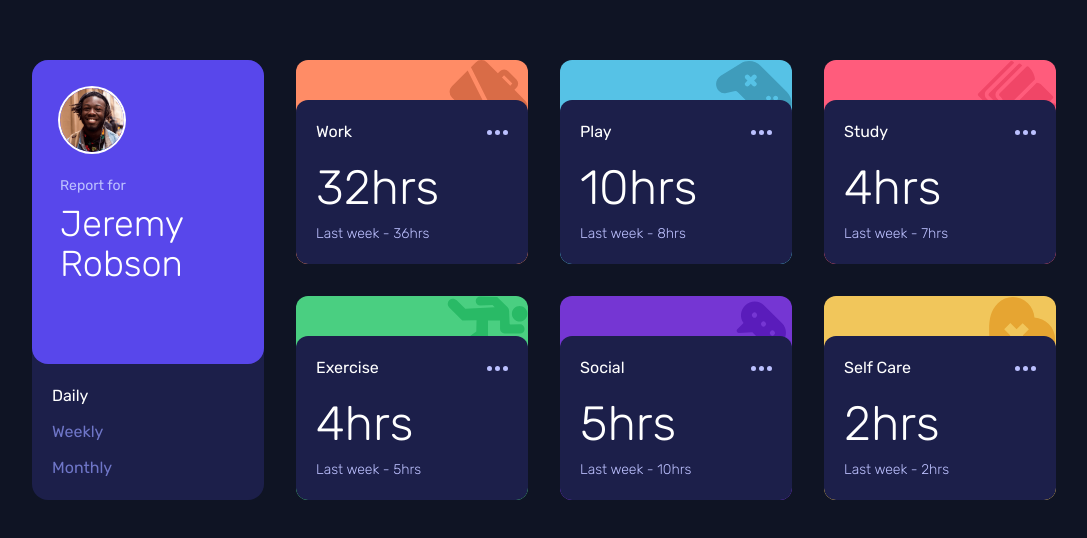
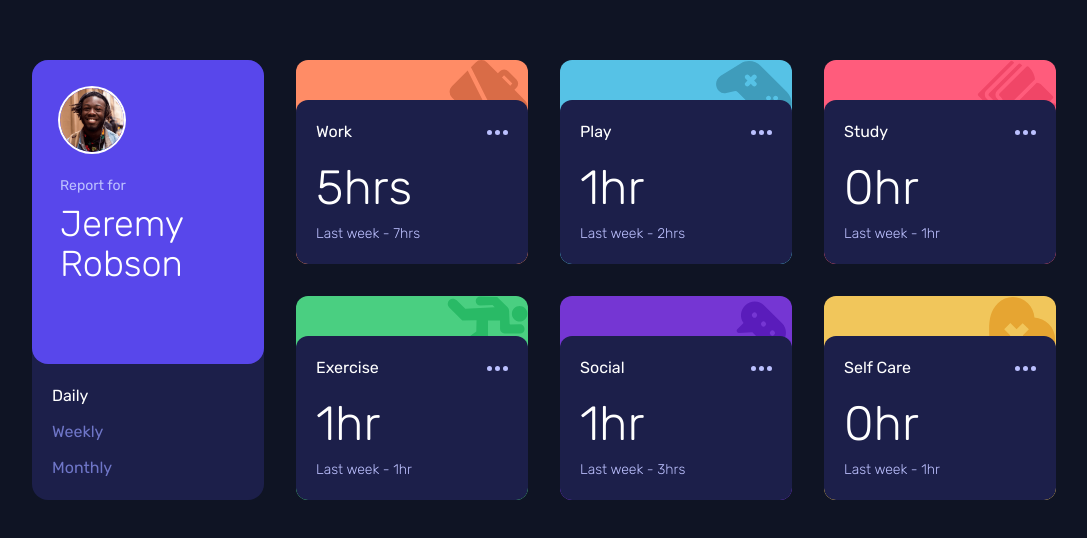
Before and after one commit to MuniruIssah/frontendmento-main, a Gatsby site: page /pages/time-tracking-dashboard in a window 1280 px wide. Shown: the part 120-658 px from the top of the page, without its empty margins (96-1183 px from the left). Built offline with nearby package versions, Linux system fonts and the light colour scheme; Gatsby itself is replaced by a stand-in of ours.

Commit message:
Adds interaction

```diff
--- a/src/features/time-tracking-dashboard/components/TimeTrackingItem.js
+++ b/src/features/time-tracking-dashboard/components/TimeTrackingItem.js
@@ -2,7 +2,7 @@ import React from 'react';
 import more from '../images/icon-ellipsis.svg'
 import moreWhite from '../images/icon-ellipsis-white.svg'
 // import MoreComponent from '../images/icon-ellipsis.svg'
-const TimeTrackingItem = ({title,currentValue,lastWeekValue,itemImage,extraClasses}) => {
+const TimeTrackingItem = ({title,timeframes,currentFilter,itemImage,extraClasses}) => {
     return (
         <div className={`rounded-xl  ${extraClasses} overflow-hidden  pt-10  bg-no-repeat bg-right-top`}
              style={{backgroundImage:`url(${itemImage})`}}>
@@ -17,8 +17,8 @@ const TimeTrackingItem = ({title,currentValue,lastWeekValue,itemImage,extraClass
                     {/*<MoreComponent className={'hover:fill-white'} />*/}
                 </div>
                 <div className="flex items-center justify-between sm:flex-col sm:space-y-3 sm:items-start">
-                    <h3 className={'text-3xl md:text-5xl font-light'}>{currentValue}{currentValue>1?'hrs':'hr'}</h3>
-                    <span className={'text-sm text-[#BDC1FF] font-light'}>Last week - {lastWeekValue}{lastWeekValue>1?'hrs':'hr'}</span>
+                    <h3 className={'text-3xl md:text-5xl font-light transition-all ease-in-out'}>{timeframes[currentFilter].current}{timeframes[currentFilter].current>1?'hrs':'hr'}</h3>
+                    <span className={'text-sm text-[#BDC1FF] font-light  transition-all ease-in-out'}>Last week - {timeframes[currentFilter].previous}{timeframes[currentFilter].previous>1?'hrs':'hr'}</span>
                 </div>
             </div>
 
--- a/src/features/time-tracking-dashboard/components/TimeTrackingProfile.js
+++ b/src/features/time-tracking-dashboard/components/TimeTrackingProfile.js
@@ -1,7 +1,7 @@
 import React, {useState} from 'react';
 import jeremy from '../images/image-jeremy.png'
-const TimeTrackingProfile = () => {
-    const [currentFilter,setCurrentFilter]=useState("Daily")
+const TimeTrackingProfile = ({setCurrentFilter,currentFilter}) => {
+
     const handleChangeFilter=(filter)=>setCurrentFilter(filter);
     return (
         <div className={'row-span-2 bg-[#1C1F4A] w-full h-full flex flex-col rounded-2xl'}>
@@ -14,7 +14,7 @@ const TimeTrackingProfile = () => {
             </div>
             <div className="w-full  flex-1 flex justify-center sm:flex-col sm:items-start sm:space-y-3 p-5">
                 {
-                    dummyFilters.map((item,index)=><ProfileFilter changeFilter={()=>handleChangeFilter(item)} currentFilter={currentFilter} title={item} key={index} />)
+                    dummyFilters.map((item,index)=><ProfileFilter changeFilter={()=>handleChangeFilter(item.value)} currentFilter={currentFilter} value={item.value} title={item.title} key={index} />)
                 }
             </div>
         </div>
@@ -22,9 +22,9 @@ const TimeTrackingProfile = () => {
 };
 
 export default TimeTrackingProfile;
-const dummyFilters=['Daily','Weekly','Monthly']
-const ProfileFilter=({title,currentFilter,changeFilter})=>{
-    const isActive=currentFilter===title
+const dummyFilters=[{title:'Daily',value:'daily'}, {title:'Weekly',value:'weekly'}, {title:'Monthly',value:'monthly'}]
+const ProfileFilter=({title,value,currentFilter,changeFilter})=>{
+    const isActive=currentFilter===value
     return(
         <div onClick={changeFilter} className={`w-full cursor-pointer  text-center sm:text-left hover:text-white ${isActive?'text-white':'text-[#6F76C8]'}`}>{title}</div>
     );
--- a/src/features/time-tracking-dashboard/components/dashboard.js
+++ b/src/features/time-tracking-dashboard/components/dashboard.js
@@ -1,14 +1,15 @@
-import React from 'react';
+import React, {useState} from 'react';
 import TimeTrackingProfile from "./TimeTrackingProfile";
 import {dummyTrackingStats} from "../utils";
 import TimeTrackingItem from "./TimeTrackingItem";
 import '../index.css'
 const Dashboard = () => {
+    const [currentFilter,setCurrentFilter]=useState('daily')
     return (
         <div className={'timeTrackingDashboardInner w-full max-w-screen-lg grid gap-8'}>
-            <TimeTrackingProfile/>
+            <TimeTrackingProfile currentFilter={currentFilter} setCurrentFilter={setCurrentFilter}/>
             {
-                dummyTrackingStats.map((item,index)=><TimeTrackingItem {...item} key={index} />)
+                dummyTrackingStats.map((item,index)=><TimeTrackingItem currentFilter={currentFilter} {...item} key={index} />)
             }
         </div>
     );
--- a/src/features/time-tracking-dashboard/utils/index.js
+++ b/src/features/time-tracking-dashboard/utils/index.js
@@ -9,43 +9,115 @@ export const dummyTrackingStats=[
     {
         title:'Work',
         itemImage:work,
-        currentValue:32,
-        lastWeekValue:36,
+        timeframes: {
+            "daily": {
+                "current": 5,
+                "previous": 7
+            },
+            "weekly": {
+                "current": 32,
+                "previous": 36
+            },
+            "monthly": {
+                "current": 103,
+                "previous": 128
+            }
+        },
         extraClasses:'bg-[#FF8C66]'
     },
     {
         title:'Play',
         itemImage:play,
-        currentValue:10,
-        lastWeekValue:8,
-        extraClasses:'bg-[#56C2E6]'
+        extraClasses:'bg-[#56C2E6]',
+        timeframes: {
+            "daily": {
+                "current": 1,
+                "previous": 2
+            },
+            "weekly": {
+                "current": 10,
+                "previous": 8
+            },
+            "monthly": {
+                "current": 23,
+                "previous": 29
+            }
+        }
     },
     {
         title:'Study',
         itemImage:study,
-        currentValue:4,
-        lastWeekValue:7,
-        extraClasses:'bg-[#FF5C7C]'
+        extraClasses:'bg-[#FF5C7C]',
+        timeframes:{
+            "daily": {
+                "current": 0,
+                "previous": 1
+            },
+            "weekly": {
+                "current": 4,
+                "previous": 7
+            },
+            "monthly": {
+                "current": 13,
+                "previous": 19
+            }
+        }
     },
     {
         title:'Exercise',
         itemImage:exercise,
-        currentValue:4,
-        lastWeekValue:5,
-        extraClasses:'bg-[#4ACF81]'
+        extraClasses:'bg-[#4ACF81]',
+        timeframes: {
+            "daily": {
+                "current": 1,
+                "previous": 1
+            },
+            "weekly": {
+                "current": 4,
+                "previous": 5
+            },
+            "monthly": {
+                "current": 11,
+                "previous": 18
+            }
+        }
     },
     {
         title:'Social',
         itemImage:social,
-        currentValue:5,
-        lastWeekValue:10,
+        timeframes: {
+            "daily": {
+                "current": 1,
+                "previous": 3
+            },
+            "weekly": {
+                "current": 5,
+                "previous": 10
+            },
+            "monthly": {
+                "current": 21,
+                "previous": 23
+            }
+        },
         extraClasses:'bg-[#7536D3]'
     },
     {
         title:'Self Care',
         itemImage:selfCare,
-        currentValue:2,
-        lastWeekValue:2,
-        extraClasses:'bg-[#F1C65B]'
+        extraClasses:'bg-[#F1C65B]',
+        timeframes: {
+            "daily": {
+                "current": 0,
+                "previous": 1
+            },
+            "weekly": {
+                "current": 2,
+                "previous": 2
+            },
+            "monthly": {
+                "current": 7,
+                "previous": 11
+            }
+        }
     },
 ]
```
